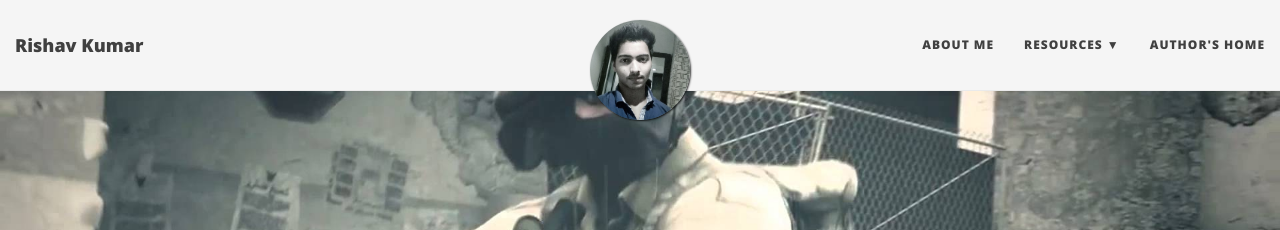
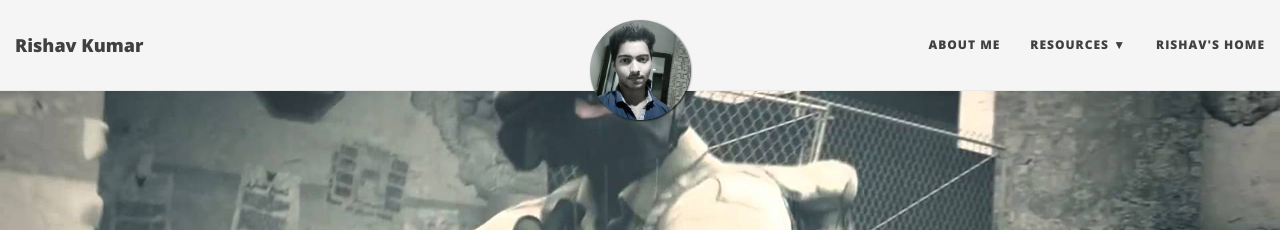
Before and after one commit to rishus23/rishus23.github.io, a Jekyll site: the page built from index.html, in a window 1280 px wide. Shown: the top 230 px of the page. Built offline with Jekyll 4.4.1, drawn with Linux system fonts in a browser that asks for light colours; nearby versions of some CDN libraries; the list of posts is cut into pages by our own code.

```diff
--- a/_config.yml
+++ b/_config.yml
@@ -28,7 +28,7 @@
     - Beautiful Jekyll: "http://deanattali.com/beautiful-jekyll/"
     - Learn markdown: "http://www.markdowntutorial.com/"
     - GitHub Pages: "https://pages.github.com/"
-  Author's home: "http://deanattali.com"
+  Rishav's home: "http://google.com"
 
 # Image to show in the navigation bar - image must be a square (width = height)
 # Remove this parameter if you don't want an image in the navbar
```
